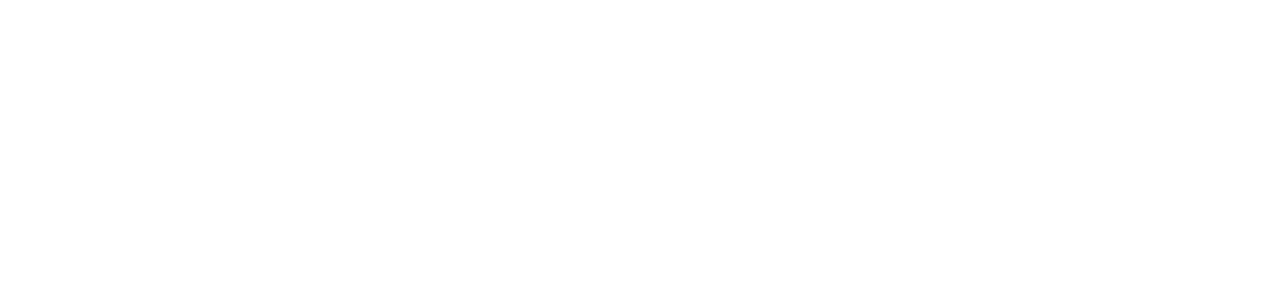
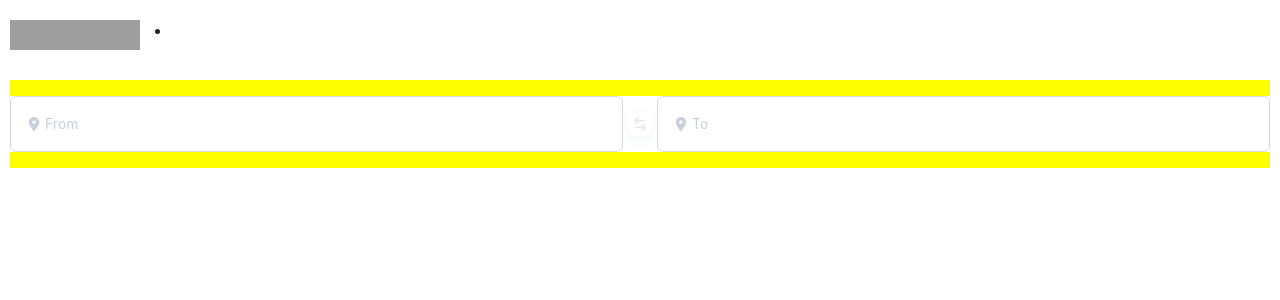
Before and after one commit to Tasniasamia/Login_web, a React (Vite) app: page / in a window 1280 px wide. Shown: the top 300 px of the page. Built offline with nearby package versions, Linux system fonts and the light colour scheme; grey boxes are pictures that could not be loaded.

Commit message:
search bar

```diff
--- a/src/App.jsx
+++ b/src/App.jsx
@@ -1,9 +1,11 @@
 import { Outlet } from "react-router-dom";
+import Navbar from "./Components/layout/navbar";
 
 function App() {
   return (
-    <div style={{ background: "red" }}>
+    <div>
       <div className="container1 ">
+        <Navbar />
         <Outlet />
       </div>
     </div>
--- /dev/null
+++ b/src/Components/hero.jsx
@@ -0,0 +1,19 @@
+import { Input } from "antd";
+import { FaLocationDot } from "react-icons/fa6";
+import { RiArrowLeftRightLine } from "react-icons/ri";
+
+const Hero = () => {
+  return (
+    <div className=" py-3" style={{ background: "yellow" }}>
+      <div className="bg-white w-full b-input d-flex">
+        <Input placeholder="From" prefix={<FaLocationDot />} className="p-3" />
+        <div className="icon">
+          <RiArrowLeftRightLine size={16} style={{ color: "#c9cfdb" }} />
+        </div>
+        <Input placeholder="To" prefix={<FaLocationDot />} className="p-3" />
+      </div>
+    </div>
+  );
+};
+
+export default Hero;
--- /dev/null
+++ b/src/Components/layout/navbar.jsx
@@ -0,0 +1,18 @@
+
+const Navbar = () => {
+    return (
+        <div className="container1 nav">
+        <img src="https://www.searates.com/design/images/searates-logo.svg?2"
+            className="logo"
+            alt="logo"/>
+        <div>
+            <ul>
+                <li></li>
+            </ul>
+        </div>
+    </div>
+
+    );
+};
+
+export default Navbar;
--- a/src/index.css
+++ b/src/index.css
@@ -131,3 +131,57 @@
   .font-medium2{
     font-weight: 600;
   }
+  .logo{
+    height:30px!important;
+    width:130px!important;
+  }
+  @media screen and (max-width:768px){
+    .logo{
+      height:27px!important;
+      width:115px!important;
+    }
+  }
+  @media screen and (max-width:568px){
+    .logo{
+      height:25px!important;
+      width:110px!important;
+    }
+  }
+  .nav{
+
+    padding:20px 0px;
+  }
+
+  .ant-input-affix-wrapper .ant-input-prefix svg {
+    color: #c9cfdb!important;
+  }
+.ant-input-affix-wrapper:focus-within .ant-input-prefix svg {
+  color: #0088FF!important;
+}
+
+.b-input input::placeholder {
+  color:#c9cfdb;
+}
+.b-input input{
+  border:0!important;
+}
+.icon {
+  content: "button-switch";
+  display: flex;
+  justify-content: center;
+  align-items: center;
+  align-self: center;
+  flex-shrink: 0;
+  margin: 0 5px;
+  padding: 0;
+  width: 24px;
+  height: 24px;
+  background-color: #fff;
+  box-shadow: 0 4px 15px rgba(58,112,191,.1);
+  border-radius: 6px;
+  cursor: default;
+  color: #c9cfdb;
+  opacity: .5;
+  transition: all .25s ease;
+  z-index: 2;
+}
--- a/src/main.jsx
+++ b/src/main.jsx
@@ -20,6 +20,7 @@
 import "@fontsource/montserrat";
 import Login from "./routes/login";
 import SignUp from "./routes/signup";
+import Home from "./routes/home";
 const router = createBrowserRouter([
   {
     path: "/",
@@ -32,6 +33,11 @@
       {
         path:"/signup",
         element:<SignUp/>
+      },
+      {
+        path:"/",
+        element:<Home/>
+
       }
     ]
   },
--- /dev/null
+++ b/src/routes/home.jsx
@@ -0,0 +1,11 @@
+import Hero from "../Components/hero";
+
+const Home = () => {
+    return (
+        <div>
+            <Hero/>
+        </div>
+    );
+};
+
+export default Home;
```
